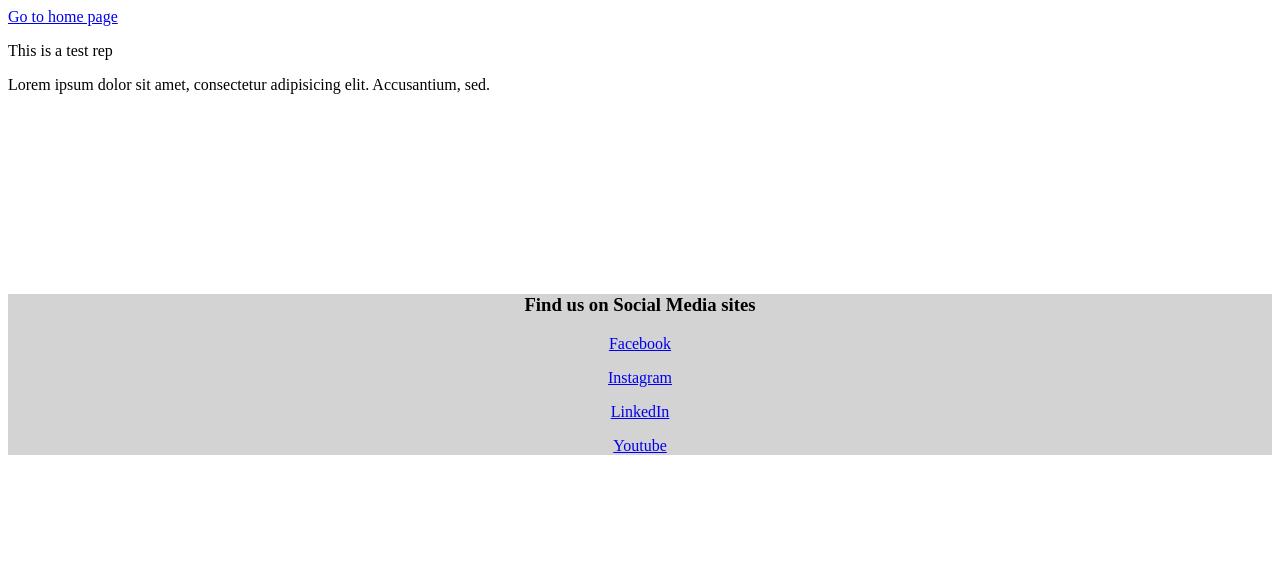
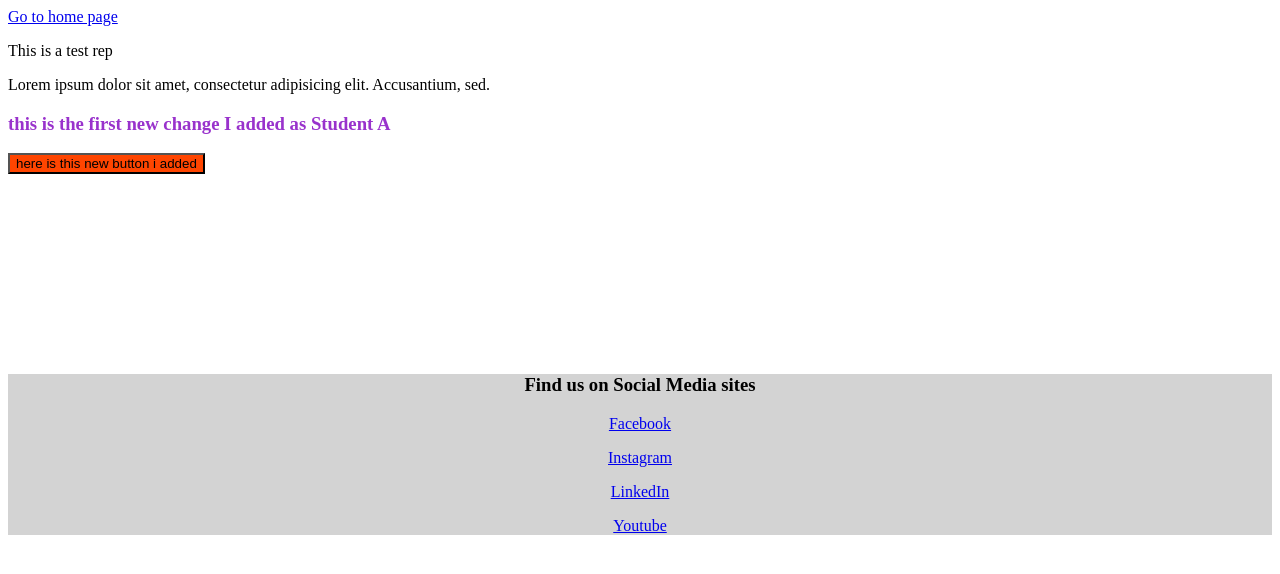
Before and after one commit to lekhakachoria/LearnGit424-1, a plain HTML site: page index.html in a window 1280 px wide. Drawn offline with Linux system fonts and the light colour scheme.

Commit message:
made simple changes. added h3 and a button.

```diff
--- a/index.html
+++ b/index.html
@@ -20,6 +20,12 @@
       </p>
 
       <!-- TODO - ADD MORE CONTENT -->
+      <h3 style="color: darkorchid">
+        this is the first new change I added as Student A
+      </h3>
+      <button style="background-color: orangered">
+        here is this new button i added
+      </button>
       <!-- test -->
     </div>
 
```
